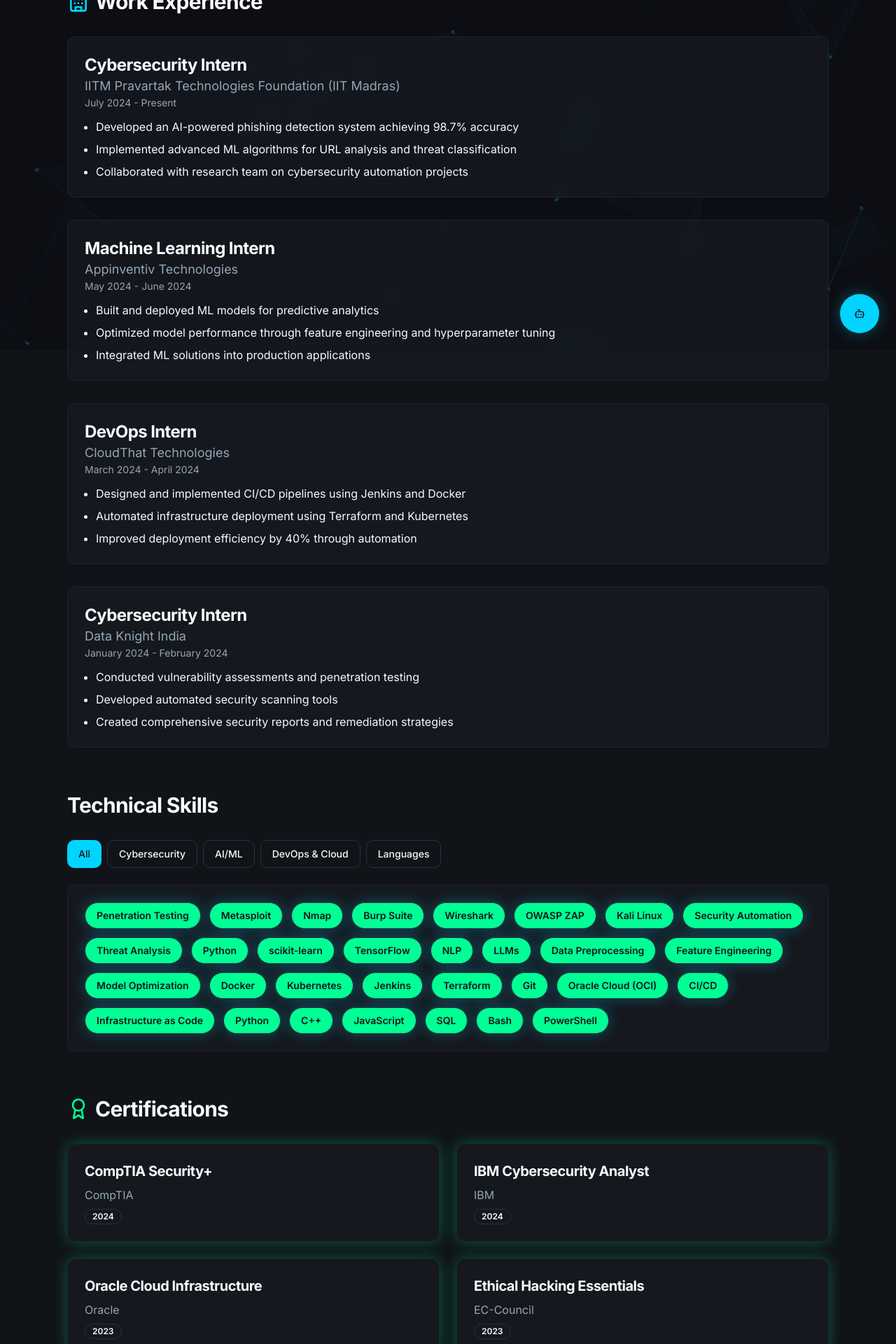
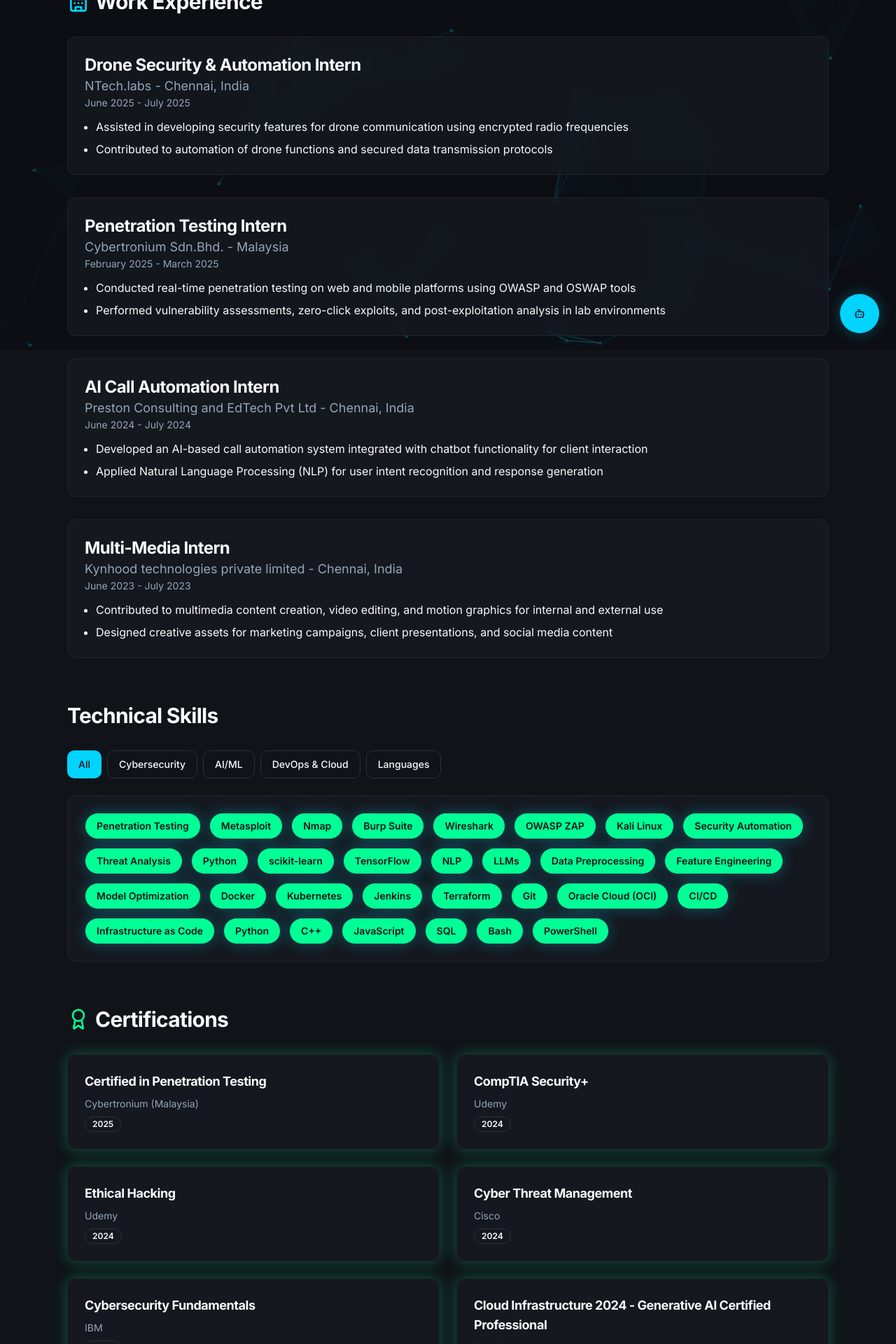
Before and after one commit to prathish26/prathish, a React (Vite) app: page /experience in a window 1280 px wide. Shown: the part 300-2220 px from the top of the page at 70% size. Built offline with nearby package versions, Linux system fonts and the light colour scheme; the HTML template or start-up script is replaced by a standard one.

Commit message:
Refactor: Update Experience and Certifications

```diff
--- a/src/pages/Experience.tsx
+++ b/src/pages/Experience.tsx
@@ -6,43 +6,39 @@ import { Building, Award } from "lucide-react";
 
 const experiences = [
   {
-    role: "Cybersecurity Intern",
-    company: "IITM Pravartak Technologies Foundation (IIT Madras)",
-    period: "July 2024 - Present",
+    role: "Drone Security & Automation Intern",
+    company: "NTech.labs - Chennai, India",
+    period: "June 2025 - July 2025",
     achievements: [
-      "Developed an AI-powered phishing detection system achieving 98.7% accuracy",
-      "Implemented advanced ML algorithms for URL analysis and threat classification",
-      "Collaborated with research team on cybersecurity automation projects"
+      "Assisted in developing security features for drone communication using encrypted radio frequencies",
+      "Contributed to automation of drone functions and secured data transmission protocols"
     ]
   },
   {
-    role: "Machine Learning Intern",
-    company: "Appinventiv Technologies",
-    period: "May 2024 - June 2024",
+    role: "Penetration Testing Intern",
+    company: "Cybertronium Sdn.Bhd. - Malaysia",
+    period: "February 2025 - March 2025",
     achievements: [
-      "Built and deployed ML models for predictive analytics",
-      "Optimized model performance through feature engineering and hyperparameter tuning",
-      "Integrated ML solutions into production applications"
+      "Conducted real-time penetration testing on web and mobile platforms using OWASP and OSWAP tools",
+      "Performed vulnerability assessments, zero-click exploits, and post-exploitation analysis in lab environments"
     ]
   },
   {
-    role: "DevOps Intern",
-    company: "CloudThat Technologies",
-    period: "March 2024 - April 2024",
+    role: "AI Call Automation Intern",
+    company: "Preston Consulting and EdTech Pvt Ltd - Chennai, India",
+    period: "June 2024 - July 2024",
     achievements: [
-      "Designed and implemented CI/CD pipelines using Jenkins and Docker",
-      "Automated infrastructure deployment using Terraform and Kubernetes",
-      "Improved deployment efficiency by 40% through automation"
+      "Developed an AI-based call automation system integrated with chatbot functionality for client interaction",
+      "Applied Natural Language Processing (NLP) for user intent recognition and response generation"
     ]
   },
   {
-    role: "Cybersecurity Intern",
-    company: "Data Knight India",
-    period: "January 2024 - February 2024",
+    role: "Multi-Media Intern",
+    company: "Kynhood technologies private limited - Chennai, India",
+    period: "June 2023 - July 2023",
     achievements: [
-      "Conducted vulnerability assessments and penetration testing",
-      "Developed automated security scanning tools",
-      "Created comprehensive security reports and remediation strategies"
+      "Contributed to multimedia content creation, video editing, and motion graphics for internal and external use",
+      "Designed creative assets for marketing campaigns, client presentations, and social media content"
     ]
   }
 ];
@@ -67,10 +63,18 @@ const skillCategories = {
 };
 
 const certifications = [
-  { name: "CompTIA Security+", issuer: "CompTIA", year: "2024" },
-  { name: "IBM Cybersecurity Analyst", issuer: "IBM", year: "2024" },
-  { name: "Oracle Cloud Infrastructure", issuer: "Oracle", year: "2023" },
-  { name: "Ethical Hacking Essentials", issuer: "EC-Council", year: "2023" }
+  { name: "Certified in Penetration Testing", issuer: "Cybertronium (Malaysia)", year: "2025" },
+  { name: "CompTIA Security+", issuer: "Udemy", year: "2024" },
+  { name: "Ethical Hacking", issuer: "Udemy", year: "2024" },
+  { name: "Cyber Threat Management", issuer: "Cisco", year: "2024" },
+  { name: "Cybersecurity Fundamentals", issuer: "IBM", year: "2024" },
+  { name: "Cloud Infrastructure 2024 - Generative AI Certified Professional", issuer: "Oracle", year: "2024" },
+  { name: "TCS iON Certification in Artificial Intelligence", issuer: "Tata Consultancy Services (TCS)", year: "2024" },
+  { name: "Cybersecurity Program", issuer: "Infosys", year: "2024" },
+  { name: "Python Programming", issuer: "FIIT", year: "2023" },
+  { name: "Oracle Cloud Infrastructure Foundations Associate", issuer: "Oracle", year: "2025" },
+  { name: "Oracle + Oracle Cloud Infrastructure AI Foundations Associate", issuer: "Oracle", year: "2025" },
+  { name: "Oracle Data Platform Foundations Associate", issuer: "Oracle", year: "2025" }
 ];
 
 const Experience = () => {
@@ -156,7 +160,7 @@ const Experience = () => {
         </section>
 
         {/* Certifications */}
-        <section>
+        <section className="mb-16">
           <h2 className="text-3xl font-bold mb-8 flex items-center gap-2">
             <Award className="w-8 h-8 text-secondary" />
             Certifications
@@ -166,13 +170,47 @@ const Experience = () => {
             {certifications.map((cert, index) => (
               <Card key={index} className="glass p-6 border-glow-secondary">
                 <div className="space-y-2">
-                  <h3 className="text-xl font-bold">{cert.name}</h3>
-                  <p className="text-muted-foreground">{cert.issuer}</p>
+                  <h3 className="text-lg font-bold">{cert.name}</h3>
+                  <p className="text-sm text-muted-foreground">{cert.issuer}</p>
                   <Badge variant="outline">{cert.year}</Badge>
                 </div>
               </Card>
             ))}
           </div>
+        </section>
+
+        {/* Achievements */}
+        <section>
+          <h2 className="text-3xl font-bold mb-8 flex items-center gap-2">
+            <Award className="w-8 h-8 text-accent" />
+            Achievements
+          </h2>
+
+          <Card className="glass p-8 space-y-4 border-glow-accent">
+            <ul className="space-y-4">
+              <li className="flex items-start gap-3">
+                <span className="text-accent mt-1 text-xl">•</span>
+                <p className="text-foreground leading-relaxed">
+                  Published a <span className="font-semibold text-accent">Scopus-indexed research paper</span> titled
+                  "AI-Powered Chrome Extension for Real-Time Detection of Phishing Attacks, Investment Scams, and Fake E-Commerce Websites."
+                </p>
+              </li>
+              <li className="flex items-start gap-3">
+                <span className="text-accent mt-1 text-xl">•</span>
+                <p className="text-foreground leading-relaxed">
+                  Secured <span className="font-semibold text-accent">2nd place</span> in a department-level competition for
+                  developing a College ERP system, representing the department.
+                </p>
+              </li>
+              <li className="flex items-start gap-3">
+                <span className="text-accent mt-1 text-xl">•</span>
+                <p className="text-foreground leading-relaxed">
+                  Selected as a <span className="font-semibold text-accent">finalist</span> in a paper presentation competition
+                  at Vel Tech Multi Tech Engineering College.
+                </p>
+              </li>
+            </ul>
+          </Card>
         </section>
       </div>
     </div>
```
